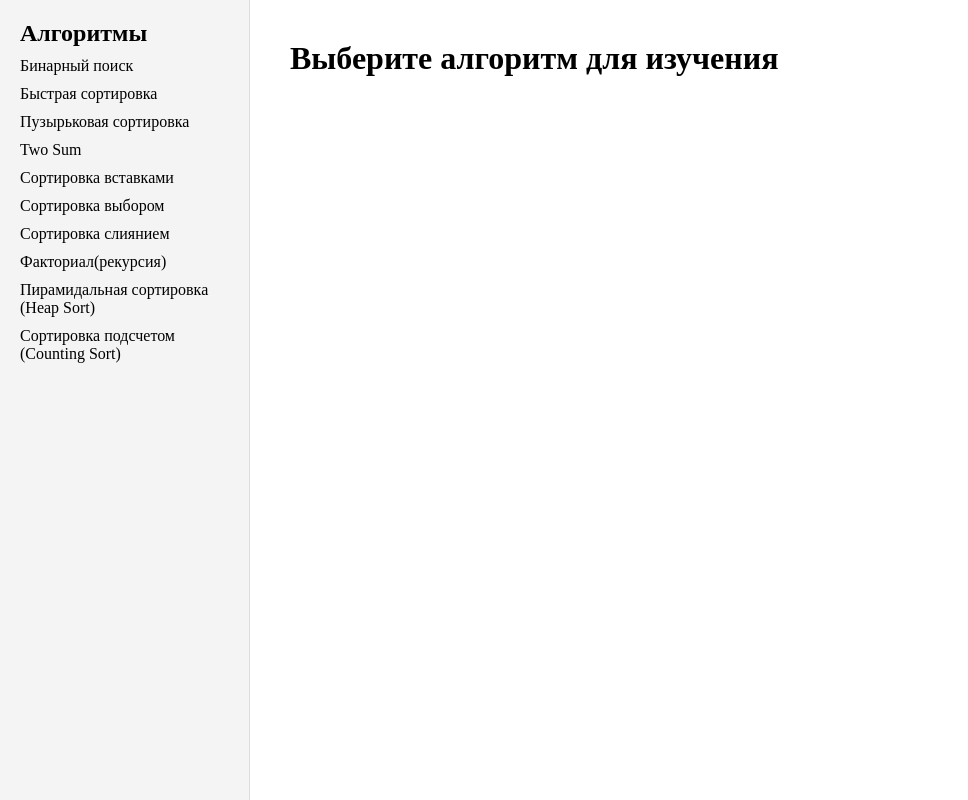
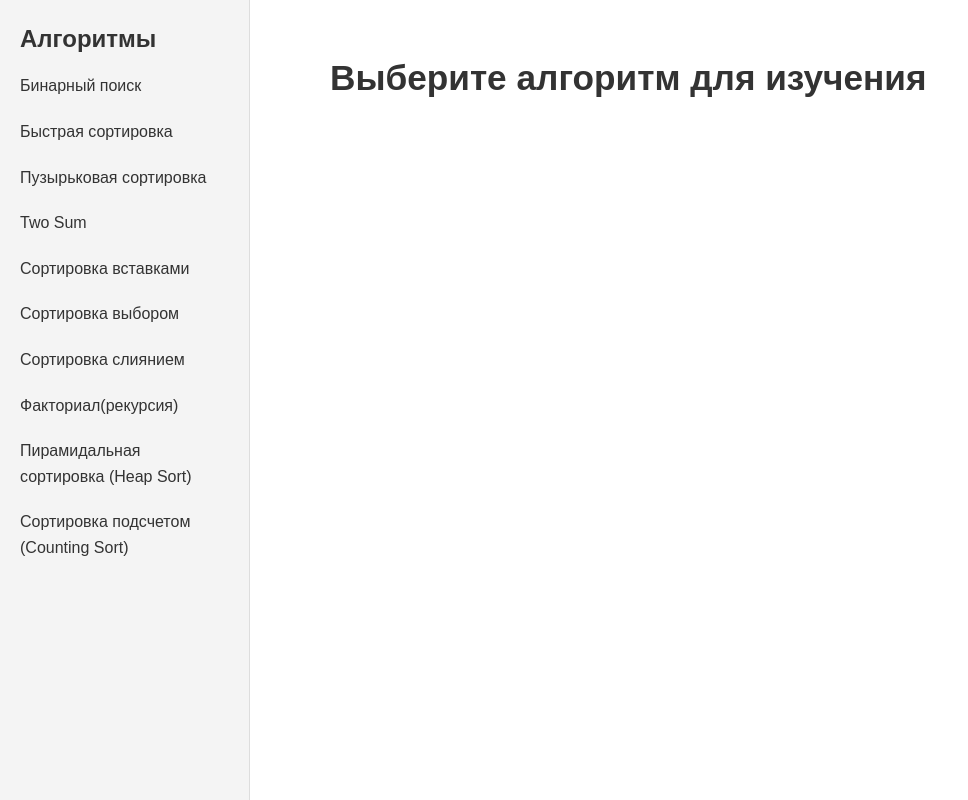
Before and after one commit to masha-masha/AlgoVault, a React (Vite) app: page / in a window 1280 px wide. Shown: the whole page, without its empty margins (0-968 px from the left). Built offline with nearby package versions, Linux system fonts and the light colour scheme.

Commit message:
refactor: rewrite styles => mobile first

```diff
--- a/src/index.css
+++ b/src/index.css
@@ -1,71 +1,235 @@
 * {
-    margin: 0;
-    padding: 0;
-    box-sizing: border-box;
+  margin: 0;
+  padding: 0;
+  box-sizing: border-box;
+}
+
+body {
+  font-family: Arial, sans-serif;
+  line-height: 1.6;
+  color: #333;
+  -webkit-font-smoothing: antialiased;
+  -moz-osx-font-smoothing: grayscale;
 }
 
 ul {
-    list-style: none;
+  list-style: none;
 }
 
 a {
-    text-decoration: none;
-    color: inherit;
+  text-decoration: none;
+  color: inherit;
 }
 
 img {
-    max-width: 100%;
-    display: block;
-    object-fit: cover;
+  max-width: 100%;
+  display: block;
+  object-fit: cover;
 }
+
+
 
 .app-container {
   display: flex;
-  height: 100vh;
+  flex-direction: column;
+  min-height: 100vh;
 }
 
 .sidebar {
-  width: 250px;
+  width: 100%;
   background: #f4f4f4;
-  padding: 20px;
-  border-right: 1px solid #ddd;
+  padding: 15px;
+  border-bottom: 1px solid #ddd;
+  box-shadow: 0 2px 4px rgba(0, 0, 0, 0.05);
 }
 
 .sidebar h2 {
   margin-bottom: 10px;
+  text-align: center;
+  font-size: 1.2em;
 }
 
 .sidebar nav {
   display: flex;
-  flex-direction: column;
-  gap: 10px;
+  flex-direction: row;
+  flex-wrap: wrap;
+  gap: 8px;
+  justify-content: center;
+}
+
+.sidebar nav a {
+  padding: 8px 12px;
+  background-color: #e9e9e9;
+  border-radius: 4px;
+  font-size: 0.9em;
+  color: #555;
+  transition: background-color 0.2s ease, color 0.2s ease;
+  text-align: center;
+}
+
+.sidebar nav a:hover {
+  background-color: #ddd;
+  color: #333;
 }
 
 .content {
   flex: 1;
-  padding: 40px;
+  padding: 20px;
   overflow-y: auto;
+}
+
+.content h1 {
+  font-size: 1.8em;
+  margin-bottom: 15px;
+}
+
+.content p {
+  margin-bottom: 10px;
 }
 
 .tabs {
   margin-top: 20px;
+  display: flex;
+  flex-direction: column;
+  gap: 5px;
 }
 
 .tabs button {
-  padding: 10px 20px;
+  padding: 10px 15px;
   cursor: pointer;
-  border: none;
-  background: #eee;
+  border: 1px solid #ddd;
+  border-radius: 4px;
+  background: #f0f0f0;
+  color: #555;
+  font-size: 0.95em;
+  transition: background-color 0.2s ease, color 0.2s ease, border-color 0.2s ease;
+  width: 100%;
+}
+
+.tabs button:hover:not(.active) {
+  background: #e0e0e0;
+  border-color: #bbb;
 }
 
 .tabs button.active {
   background: #2f3542;
   color: white;
+  border-color: #2f3542;
 }
 
 .complexity-info {
   margin: 20px 0;
   display: flex;
-  gap: 20px;
+  flex-direction: column;
+  gap: 10px;
   font-weight: bold;
+  background-color: #fafafa;
+  padding: 15px;
+  border-left: 3px solid #2f3542;
+  border-radius: 4px;
 }
+
+.code-block {
+    background-color: #2f3542;
+    color: #f8f8f2;
+    padding: 15px;
+    border-radius: 6px;
+    overflow-x: hidden;
+    white-space: pre-wrap;
+    overflow-wrap: break-word;
+    font-family: 'Consolas', 'Monaco', monospace;
+    font-size: 0.9em;
+    margin-top: 15px;
+}
+
+
+
+
+@media (min-width: 768px) {
+  .app-container {
+    flex-direction: row;
+    height: 100vh;
+  }
+
+  .sidebar {
+    width: 250px;
+    border-right: 1px solid #ddd;
+    border-bottom: none;
+    padding: 20px;
+    box-shadow: none;
+    flex-shrink: 0;
+  }
+
+  .sidebar h2 {
+    text-align: left;
+    font-size: 1.5em;
+  }
+
+  .sidebar nav {
+    flex-direction: column;
+    gap: 10px;
+    justify-content: flex-start;
+  }
+
+  .sidebar nav a {
+    padding: 5px 0;
+    background-color: transparent;
+    border-radius: 0;
+    font-size: 1em;
+    color: #333;
+    text-align: left;
+  }
+
+  .sidebar nav a:hover {
+    color: #2f3542;
+    background-color: transparent;
+  }
+
+  .content {
+    padding: 40px;
+  }
+
+  .content h1 {
+    font-size: 2.2em;
+  }
+
+  .tabs {
+    flex-direction: row;
+    gap: 0;
+  }
+
+  .tabs button {
+    width: auto;
+    margin-right: -1px;
+    border-radius: 4px 4px 0 0;
+  }
+
+  .tabs button:first-child {
+    border-top-left-radius: 4px;
+    border-bottom-left-radius: 0;
+  }
+
+  .tabs button:last-child {
+    border-top-right-radius: 4px;
+    border-bottom-right-radius: 0;
+  }
+
+
+  .complexity-info {
+    flex-direction: row;
+    gap: 20px;
+    padding: 20px;
+  }
+
+ .code-block {
+      font-size: 1em;
+      padding: 15px;
+    }
+}
+
+
+@media (min-width: 1200px) {
+  .content {
+    padding: 50px 80px;
+  }
+}
```
